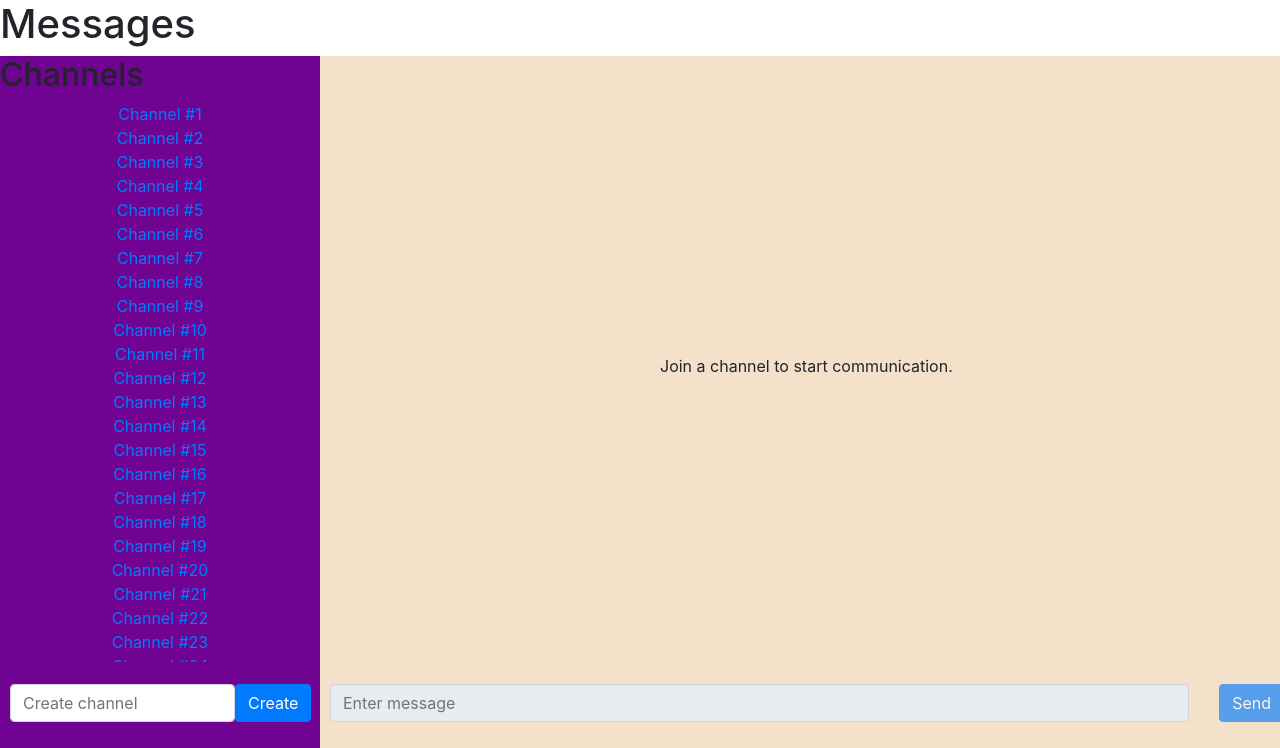
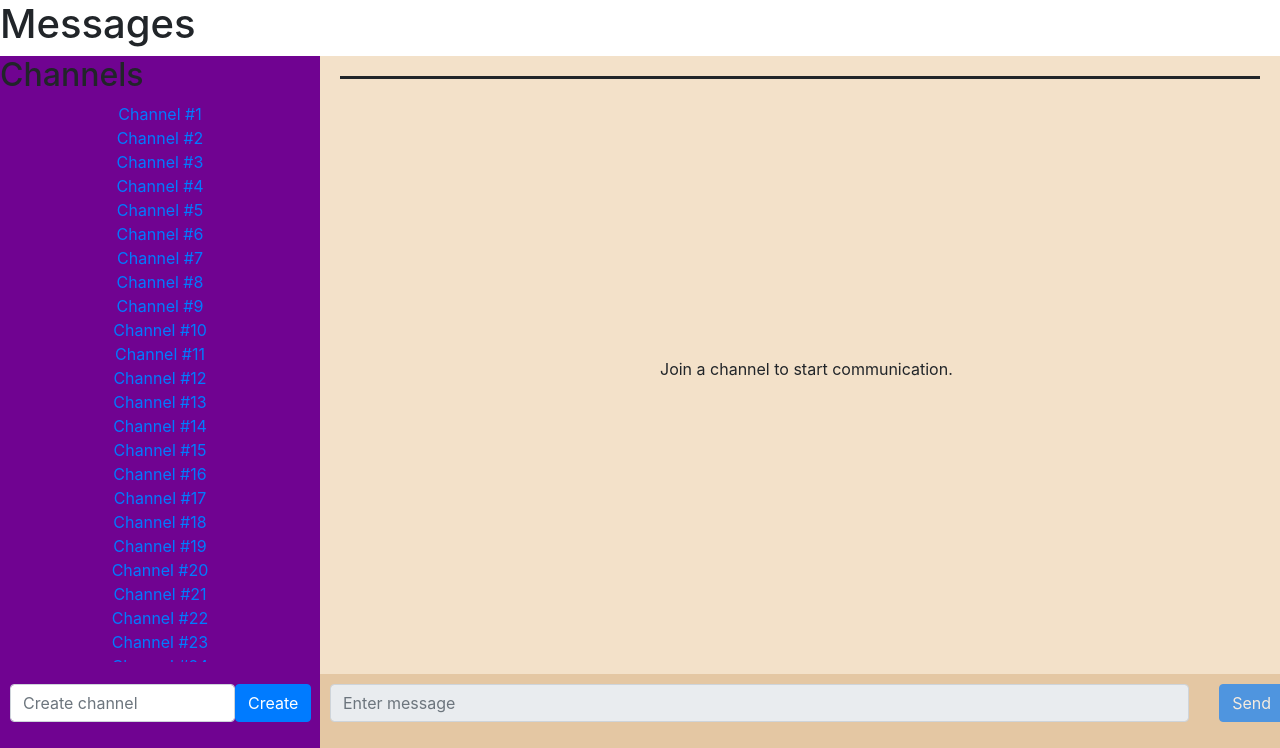
Before and after one commit to AdityaGoyal1999/messaging-system, a Flask app: page /login in a window 1280 px wide. Shown: the part 56-804 px from the top of the page. Run offline with Flask 2, Linux system fonts and the light colour scheme; style sheets or scripts are compiled from the project's sources; some libraries are stand-ins or nearby versions.

Commit message:
Message page mostly complete

```diff
--- a/static/css/main.css
+++ b/static/css/main.css
@@ -9,6 +9,12 @@
   top: 0;
   bottom: 0;
   left: 0; }
+
+.message-scrollbar {
+  background-color: #f3e1c9; }
+
+#messageHeading {
+  border-bottom-style: solid; }
 
 #messageBox {
   background-color: #f3e1c9;
@@ -31,7 +37,12 @@
   height: 70vh;
   overflow: auto; }
 
-#sendMessage,
+#sendMessage {
+  position: absolute;
+  z-index: 1;
+  padding: 10px;
+  background-color: #e4c7a3; }
+
 #createChannel {
   position: absolute;
   z-index: 1;
--- a/static/scss/main.scss
+++ b/static/scss/main.scss
@@ -12,6 +12,15 @@
     bottom: 0;
     left: 0;
     // z-index: 1;
+}
+
+.message-scrollbar {
+    // z-index: 2;
+    background-color: rgb(243, 225, 201);
+}
+
+#messageHeading {
+    border-bottom-style: solid;
 }
 
 #messageBox {
@@ -49,7 +58,15 @@
     overflow: auto;
 }
 
-#sendMessage,
+#sendMessage {
+    position: absolute;
+    // // bottom: 0;
+    // vertical-align: bottom;
+    z-index: 1;
+    padding: 10px;
+    background-color: rgb(228, 199, 163);
+}
+
 #createChannel {
     position: absolute;
     // // bottom: 0;
--- a/templates/main.html
+++ b/templates/main.html
@@ -75,7 +75,7 @@
         <div class="col-sm-9">
             <div id="messageBox">
                 <h2 id="messageHeading"></h2>
-                <div class="my-custom-scrollbar scrollbar scrollbar-lady-lips">
+                <div class="my-custom-scrollbar message-scrollbar scrollbar scrollbar-lady-lips">
                     <div id="messages">
                     </div>
                     <div id="ErrorInput">Join a channel to start communication.</div>
```
Also changed, not shown: 1 other file.
